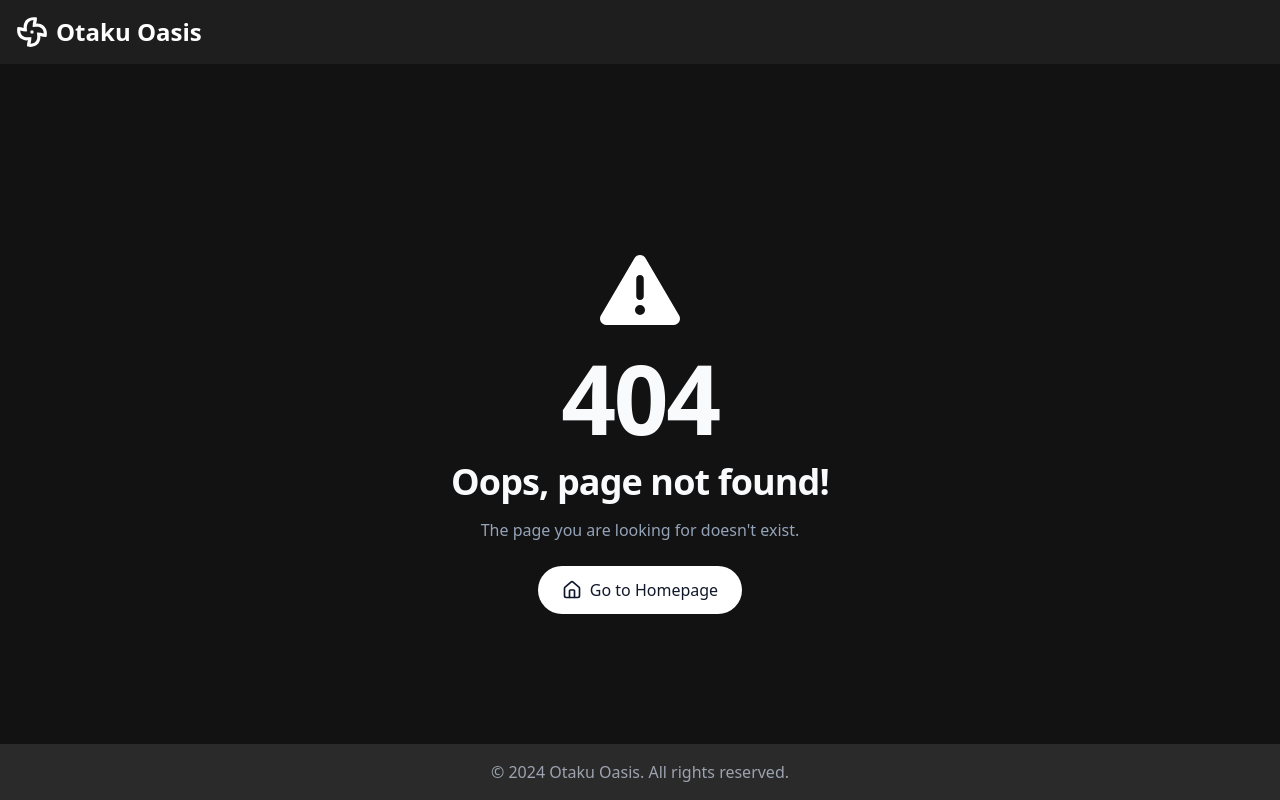
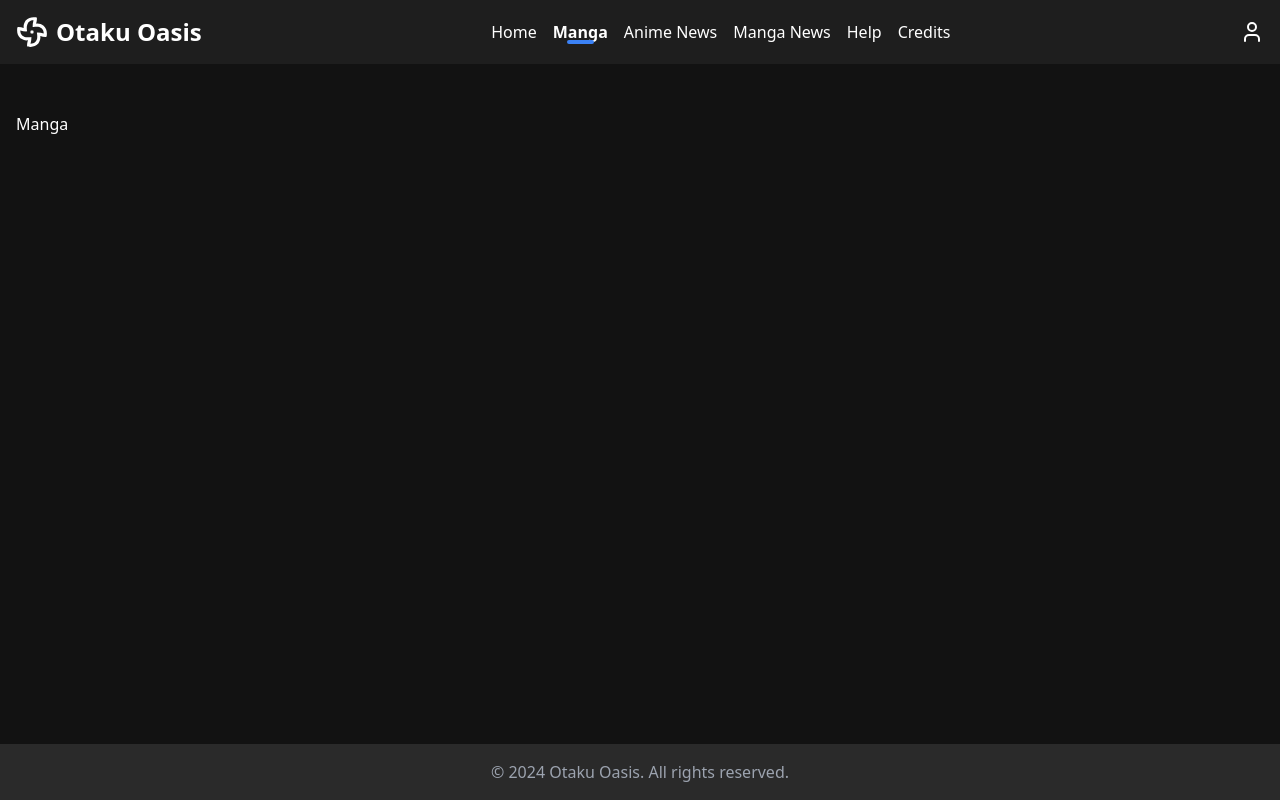
Before and after one commit to IgnacioBarraza/AnimeHub, a React (Vite) app: page /home/manga in a window 1280 px wide. Before the commit this address led to /not-found. Built offline with nearby package versions, Linux system fonts and the light colour scheme.

Commit message:
🚧 working on manga search

```diff
--- a/src/components/navbar/components/mobileNav.tsx
+++ b/src/components/navbar/components/mobileNav.tsx
@@ -25,9 +25,9 @@ export default function MobileNav({
       <div className="container mx-auto px-4">
         <nav className="flex flex-col space-y-4">
           <NavItem href="/home" onClick={handleLinkClick}>Home</NavItem>
-          <NavItem href="/manga" onClick={handleLinkClick}>Manga</NavItem>
-          <NavItem href="/anime-news" onClick={handleLinkClick}>Anime News</NavItem>
-          <NavItem href="/manga-news" onClick={handleLinkClick}>Manga News</NavItem>
+          <NavItem href="/home/manga" onClick={handleLinkClick}>Manga</NavItem>
+          <NavItem href="/home/anime-news" onClick={handleLinkClick}>Anime News</NavItem>
+          <NavItem href="/home/manga-news" onClick={handleLinkClick}>Manga News</NavItem>
           <NavItem href="/help" onClick={handleLinkClick}>Help</NavItem>
           <NavItem href="/credits" onClick={handleLinkClick}>Credits</NavItem>
 
--- a/src/components/navbar/navbar.tsx
+++ b/src/components/navbar/navbar.tsx
@@ -57,9 +57,9 @@ export default function Navbar() {
           <>
             <nav className="hidden md:flex space-x-4">
               <NavItem href="/home">Home</NavItem>
-              <NavItem href="/manga">Manga</NavItem>
-              <NavItem href="/anime-news">Anime News</NavItem>
-              <NavItem href="/manga-news">Manga News</NavItem>
+              <NavItem href="/home/manga">Manga</NavItem>
+              <NavItem href="/home/anime-news">Anime News</NavItem>
+              <NavItem href="/home/manga-news">Manga News</NavItem>
               <NavItem href="/help">Help</NavItem>
               <NavItem href="/credits">Credits</NavItem>
             </nav>
--- a/src/routes/routesConfig.tsx
+++ b/src/routes/routesConfig.tsx
@@ -3,6 +3,7 @@ import Credits from '@/shared/credits/credits'
 import Home from '@/shared/home/home'
 import Layout from '@/shared/layout'
 import MangaDetails from '@/shared/manga-details/mangaDetails'
+import Manga from '@/shared/manga/manga'
 import Page404 from '@/shared/page404'
 import { Navigate } from 'react-router-dom'
 
@@ -22,6 +23,10 @@ const routes = [
       {
         path: 'manga-details',
         component: <MangaDetails />
+      },
+      {
+        path: 'manga',
+        component: <Manga />
       }
     ]
   },
--- /dev/null
+++ b/src/shared/manga/manga.tsx
@@ -0,0 +1,5 @@
+export default function Manga() {
+  return (
+    <div>Manga</div>
+  )
+}
```
